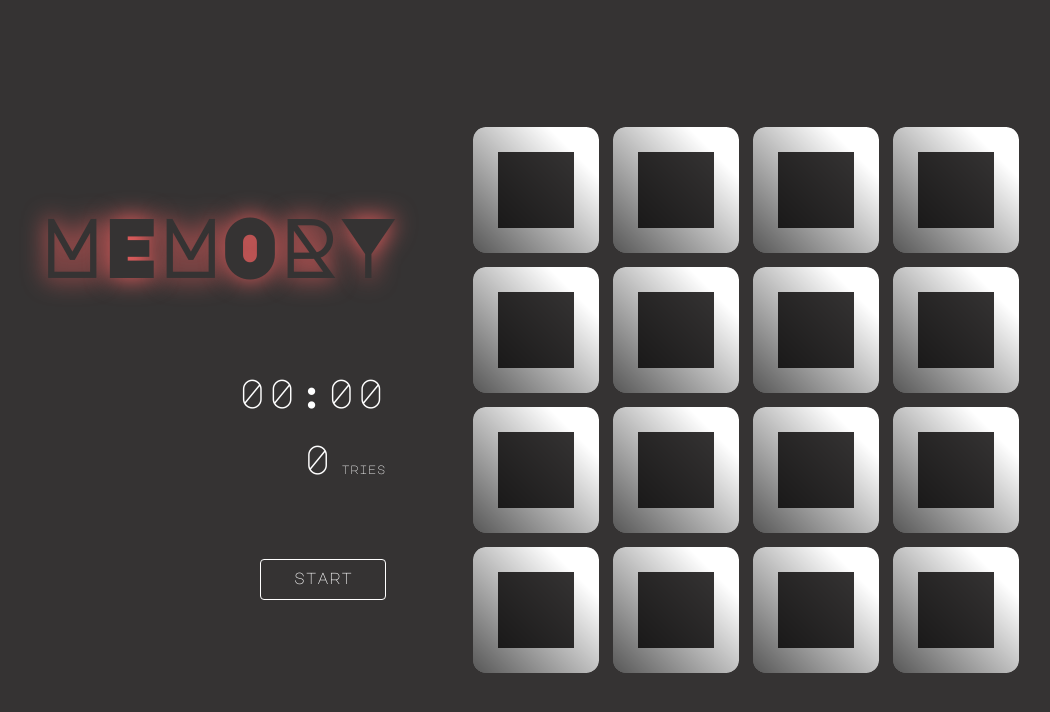
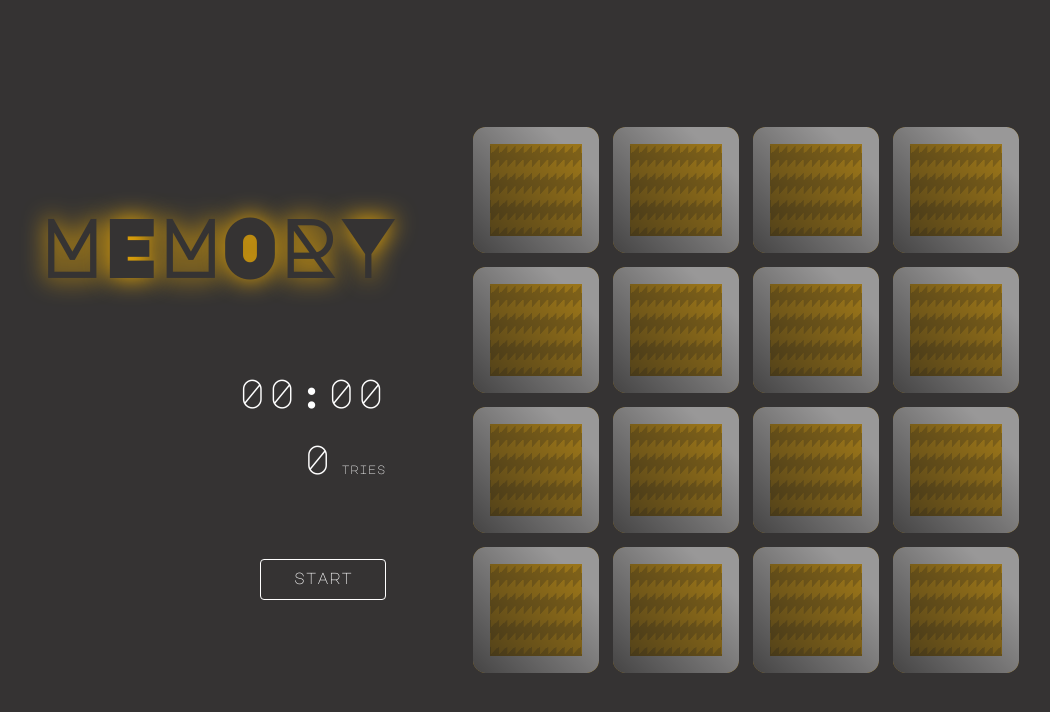
Before and after one commit to adabs-urdum/memory, a website: page index.html in a window 1280 px wide. Shown: the whole page, without its empty margins (112-1162 px from the left). Drawn offline with Linux system fonts and the light colour scheme.

Commit message:
some updates

```diff
--- a/assets/styles/components/memory.scss
+++ b/assets/styles/components/memory.scss
@@ -13,6 +13,10 @@
         &:nth-child(2n + 2) {
           animation: STARTINGANIMATION2 0.5s linear forwards;
         }
+      }
+
+      &__grid {
+        opacity: 1;
       }
 
       &__card {
@@ -57,6 +61,8 @@
     width: 70vmin;
     height: 70vmin;
     display: grid;
+    opacity: 0.5;
+    transition: opacity 0.3s ease-out;
     grid-template-columns: repeat(
       var(--amountColumns),
       var(--percentageColumns)
@@ -184,7 +190,7 @@
   }
 
   &__mainTitle {
-    text-shadow: 0 0 3vmin #ff6464;
+    text-shadow: 0 0 3vmin var(--mainColor);
     color: #353333;
     margin: 0;
     text-transform: uppercase;
@@ -227,7 +233,13 @@
     }
 
     &--back {
-      background-image: url("https://clus.ch/wp-content/uploads/2016/08/cropped-Favicon_02.jpg");
+      // background-image: url("https://clus.ch/wp-content/uploads/2016/08/cropped-Favicon_02.jpg");
+      background-image: repeating-linear-gradient(
+        -45deg,
+        var(--mainColor) 0 10%,
+        var(--secondaryColor) 10% 20%
+      );
+      background-color: lime;
       transform: rotateY(180deg);
       background-size: 6.5%;
       background-position: center;
@@ -240,7 +252,7 @@
         top: 0;
         width: 100%;
         height: 100%;
-        border: solid 3.2vmin white;
+        border: solid 2.2vmin white;
         border-radius: 10%;
       }
 
--- a/assets/styles/general.scss
+++ b/assets/styles/general.scss
@@ -22,6 +22,9 @@ html {
   --percentageRows: 25%;
   --amountColumns: 4;
   --percentageColumns: 25%;
+  --mainColor: #ffb700;
+  --secondaryColor: #c68e00;
+  --backgroundColor: #353333;
   background: #353333;
 }
 
```
Also changed, not shown: dist/css/styles.min.css, 1 other file.
